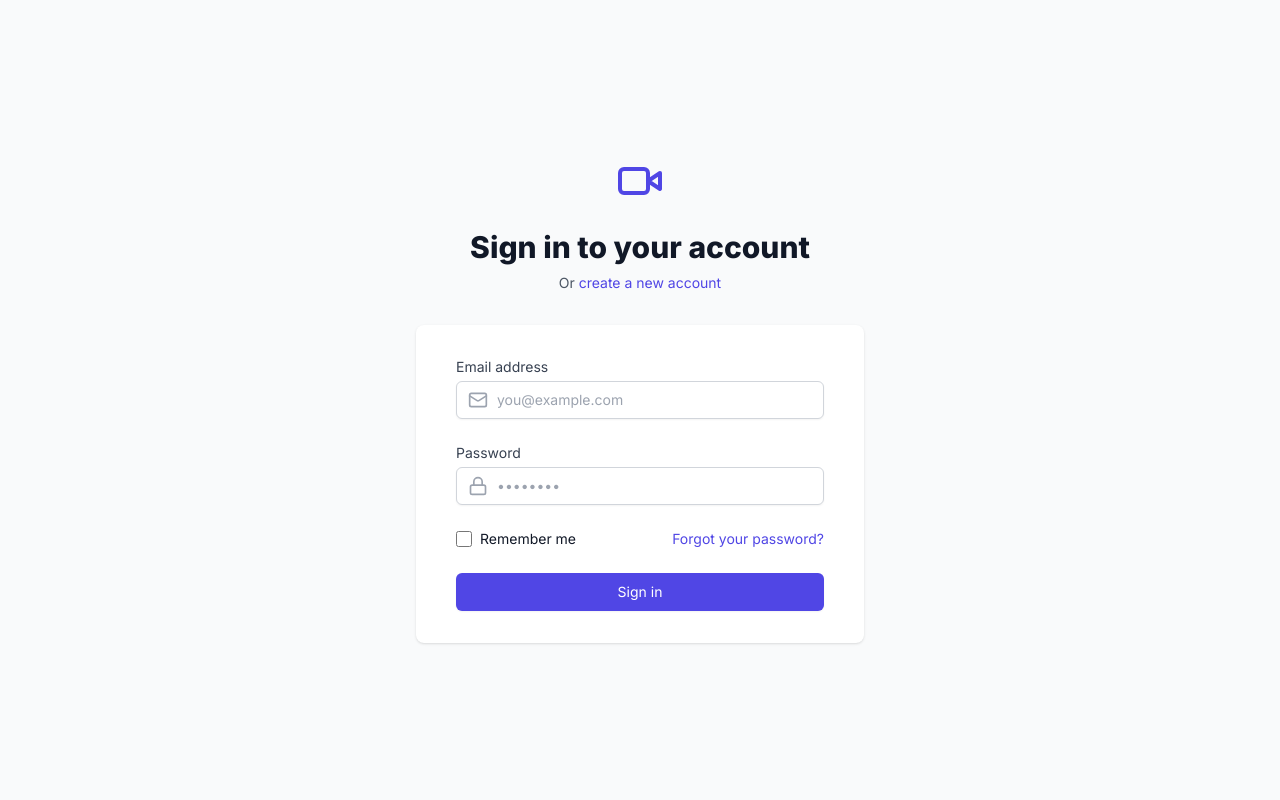
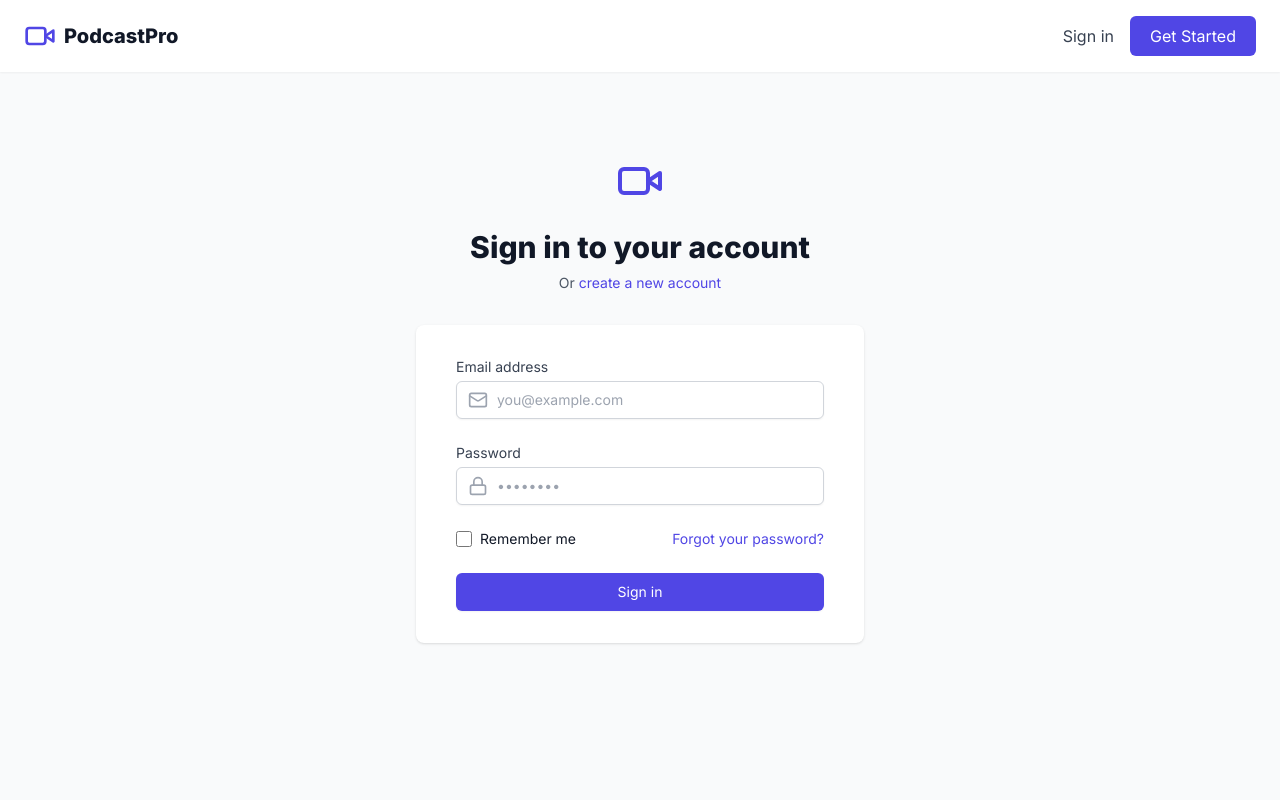
Before and after one commit to kamalkannans/pandav2, a React (Vite) app: page /login in a window 1280 px wide. Shown: the top 800 px of the page. Built offline with nearby package versions, Linux system fonts and the light colour scheme.

Commit message:
Add Header to Auth Pages

```diff
--- /dev/null
+++ b/src/components/auth/AuthHeader.tsx
@@ -0,0 +1,34 @@
+import React from 'react';
+import { Link } from 'react-router-dom';
+import { Video } from 'lucide-react';
+
+const AuthHeader: React.FC = () => {
+  return (
+    <header className="fixed w-full top-0 z-50 bg-white shadow-sm py-4">
+      <div className="container mx-auto px-4 md:px-6">
+        <div className="flex justify-between items-center">
+          <Link to="/" className="flex items-center">
+            <Video className="h-8 w-8 text-indigo-600 mr-2" />
+            <span className="text-xl font-bold text-gray-900">PodcastPro</span>
+          </Link>
+          <div className="flex items-center space-x-4">
+            <Link
+              to="/login"
+              className="text-gray-700 hover:text-indigo-600 transition-colors duration-300"
+            >
+              Sign in
+            </Link>
+            <Link
+              to="/signup"
+              className="bg-indigo-600 text-white px-5 py-2 rounded-md hover:bg-indigo-700 transition-colors duration-300"
+            >
+              Get Started
+            </Link>
+          </div>
+        </div>
+      </div>
+    </header>
+  );
+};
+
+export default AuthHeader;
--- a/src/components/auth/ForgotPassword.tsx
+++ b/src/components/auth/ForgotPassword.tsx
@@ -1,6 +1,7 @@
 import React, { useState } from 'react';
 import { Link } from 'react-router-dom';
 import { Video, Mail, AlertCircle, ArrowLeft } from 'lucide-react';
+import AuthHeader from './AuthHeader';
 
 const ForgotPassword: React.FC = () => {
   const [email, setEmail] = useState('');
@@ -26,6 +27,8 @@ const ForgotPassword: React.FC = () => {
   };
 
   return (
+    <>
+      <AuthHeader />
       <div className="min-h-screen bg-gray-50 flex flex-col justify-center py-12 sm:px-6 lg:px-8">
         <div className="sm:mx-auto sm:w-full sm:max-w-md">
           <div className="flex justify-center">
@@ -109,6 +112,7 @@ const ForgotPassword: React.FC = () => {
           </div>
         </div>
       </div>
+    </>
   );
 };
 
--- a/src/components/auth/Login.tsx
+++ b/src/components/auth/Login.tsx
@@ -1,6 +1,7 @@
 import React, { useState } from 'react';
 import { Link, useNavigate } from 'react-router-dom';
 import { Video, Mail, Lock, AlertCircle } from 'lucide-react';
+import AuthHeader from './AuthHeader';
 
 const Login: React.FC = () => {
   const [email, setEmail] = useState('');
@@ -26,6 +27,8 @@ const Login: React.FC = () => {
   };
 
   return (
+    <>
+      <AuthHeader />
       <div className="min-h-screen bg-gray-50 flex flex-col justify-center py-12 sm:px-6 lg:px-8">
         <div className="sm:mx-auto sm:w-full sm:max-w-md">
           <div className="flex justify-center">
@@ -129,6 +132,7 @@ const Login: React.FC = () => {
           </div>
         </div>
       </div>
+    </>
   );
 };
 
--- a/src/components/auth/Signup.tsx
+++ b/src/components/auth/Signup.tsx
@@ -1,6 +1,7 @@
 import React, { useState } from 'react';
 import { Link, useNavigate } from 'react-router-dom';
 import { Video, Mail, Lock, User, AlertCircle } from 'lucide-react';
+import AuthHeader from './AuthHeader';
 
 const Signup: React.FC = () => {
   const [name, setName] = useState('');
@@ -34,6 +35,8 @@ const Signup: React.FC = () => {
   };
 
   return (
+    <>
+      <AuthHeader />
       <div className="min-h-screen bg-gray-50 flex flex-col justify-center py-12 sm:px-6 lg:px-8">
         <div className="sm:mx-auto sm:w-full sm:max-w-md">
           <div className="flex justify-center">
@@ -161,6 +164,7 @@ const Signup: React.FC = () => {
           </div>
         </div>
       </div>
+    </>
   );
 };
 
```
Lines whose indentation alone changed are shown as unchanged.
